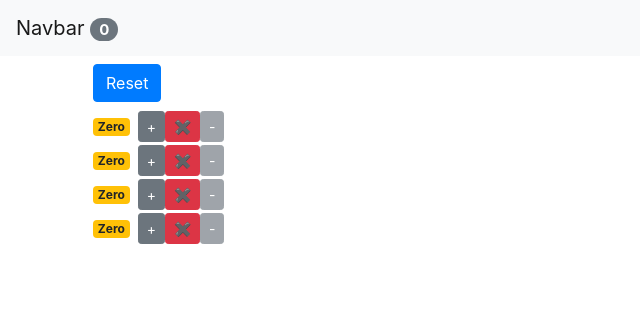
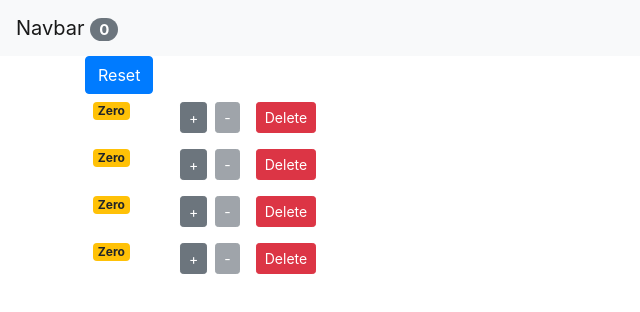
Before and after one commit to UsmanHaider15/counter-app, a React (Create React App) app: page / in a window 1280 px wide. Shown: the top 312 px of the page, without its empty margins (0-640 px from the left). Built offline with nearby package versions, Linux system fonts and the light colour scheme.

Commit message:
bootstrap styling

```diff
--- a/src/components/counter.jsx
+++ b/src/components/counter.jsx
@@ -3,8 +3,11 @@
 class Counter extends Component {
   render() {
     return (
-      <div>
+      <div className="row">
+        <div className="col-1">
           <span className={this.getBadgeClasses()}>{this.formateCount()}</span>
+        </div>
+        <div className="col">
           <button
             onClick={() => this.props.onIncrement(this.props.counter)}
             className="btn btn-secondary btn-sm"
@@ -12,18 +15,19 @@
             +
           </button>
           <button
-          onClick={() => this.props.onDelete(this.props.counter.id)}
-          className="btn btn-danger btn-sm"
-        >
-          &#10006;
-        </button>
-        <button
             onClick={() => this.props.onDecrement(this.props.counter)}
-          className="btn btn-secondary btn-sm"
+            className="btn btn-secondary btn-sm m-2"
             disabled={this.props.counter.value === 0 ? true : false}
           >
             -
           </button>
+          <button
+            onClick={() => this.props.onDelete(this.props.counter.id)}
+            className="btn btn-danger btn-sm m-2"
+          >
+            Delete
+          </button>
+        </div>
       </div>
     );
   }
--- a/src/components/counters.jsx
+++ b/src/components/counters.jsx
@@ -12,7 +12,7 @@
     } = this.props;
     return (
       <React.Fragment>
-        <button onClick={onReset} className="btn btn-primary m-2">
+        <button onClick={onReset} className="btn btn-primary">
           Reset
         </button>
         {counters.map(counter => (
```
Lines whose indentation alone changed are shown as unchanged.
